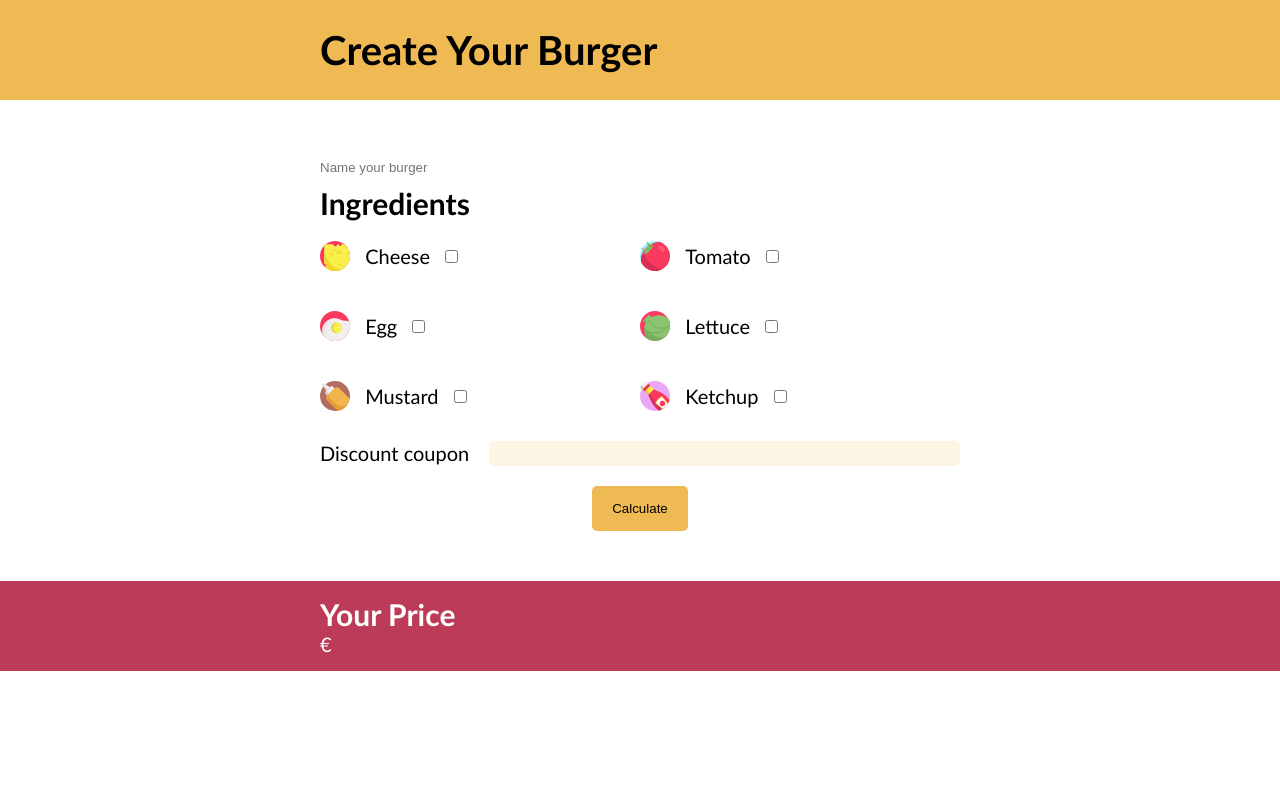
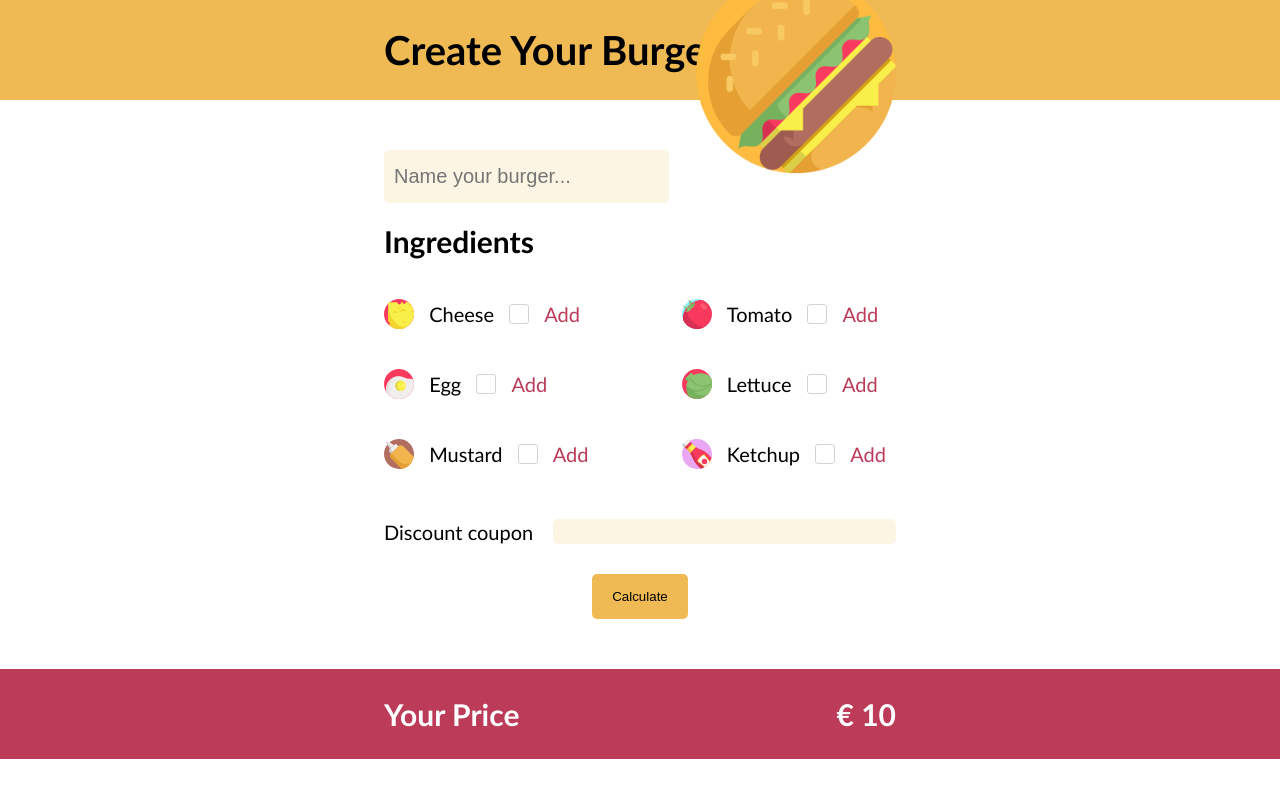
Before and after one commit to Dueel/js-burger, a plain HTML site: page index.html in a window 1280 px wide. Drawn offline with Linux system fonts and the light colour scheme.

Commit message:
Css completo

```diff
--- a/css/master.css
+++ b/css/master.css
@@ -31,23 +31,44 @@ footer{
 }
 
 .container{
-    width: 50%;
+    width: 40%;
     margin: 0 auto;
+    position: relative;
 }
 
 footer .container{
+    display: flex;
     justify-content: space-between;
 }
 
+header h1{
+    display: inline-block;
+}
+
+header img{
+    position: absolute;
+    width: 200px;
+    right: 0;
+    bottom: -100px;
+}
+
 #nameBurger{
+    margin-bottom: 20px;
+    padding:  15px 10px;
+    font-size: 20px;
+
+    background-color: #FDF5E4;
     border: none;
-    padding: 10px 0;
+    border-radius: 5px;
 }
 
 ul{
     display: flex;
     flex-direction: column;
+    align-content: space-between;
     flex-wrap: wrap;
+
+    margin: 20px 0;
     height: 220px;
     list-style: none;
 }
@@ -69,10 +90,49 @@ li span{
     margin: 0 10px;
 }
 
+li span:last-child{
+    color: #BC3B59;
+}
+
+li input[type=checkbox]{
+    position: absolute;
+    width: 20px;
+    height: 20px;
+    opacity: 0;
+    pointer-events: none;
+}
+
+.toggle{
+    display: inline-block;
+    width: 20px;
+    height: 20px;
+    border-radius: 3px;
+    border: 1px solid lightgrey;
+    background-color: white;
+
+    color: black;
+    text-align: center;
+}
+
+.toggle .fa-check{
+    display: none;
+    margin: auto;
+    line-height: 20px;
+}
+
+.ingredients:checked ~ .toggle{
+    border: none;
+    background-color: #BC3B59;
+}
+
+.ingredients:checked ~ .toggle .fa-check{
+    display: block;
+}
+
 .divCoupon{
     display: flex;
     justify-content: space-between;
-
+    align-items: center;
 }
 
 #coupon{
@@ -88,7 +148,7 @@ li span{
 #calculate{
     display: block;
     margin: 0 auto;
-    margin-top: 20px;
+    margin-top: 30px;
     padding: 15px 20px;
 
     background-color: #EFBA54;
--- a/index.html
+++ b/index.html
@@ -4,6 +4,7 @@
     <meta charset="UTF-8">
     <meta http-equiv="X-UA-Compatible" content="IE=edge">
     <meta name="viewport" content="width=device-width, initial-scale=1.0">
+    <link rel="stylesheet" href="https://cdnjs.cloudflare.com/ajax/libs/font-awesome/5.15.2/css/all.min.css">
     <link rel="stylesheet" href="css/master.css">
     <title>Document</title>
 </head>
@@ -11,50 +12,73 @@
     <header>
         <div class="container">
             <h1>Create Your Burger</h1>
+            <img src="img/burger-top.png" alt="">
         </div>
     </header>
 
     <main>
         <div class="container">
 
-            <input type="text" name="" id="nameBurger" placeholder="Name your burger">
+            <input type="text" name="" id="nameBurger" placeholder="Name your burger...">
 
             <h2>Ingredients</h2>
 
-            <div class="divList">
                 <ul>
                     <li>
                         <img src="img/cheese.svg" alt="">
                         <span>Cheese</span>
                         <input class="ingredients" type="checkbox" name="cheese" id="cheese" data-price="2">
+                        <div class="toggle">
+                           <i class="fas fa-check"></i>
+                        </div>
+                        <span>Add</span>
                     </li>
                     <li>
                         <img src="img/fried-egg.svg" alt="">
                         <span>Egg</span>
                         <input class="ingredients" type="checkbox" name="egg" id="egg" data-price="3">
+                        <div class="toggle">
+                            <i class="fas fa-check"></i>
+                         </div>
+                        <span>Add</span>
                     </li>
                     <li>
                         <img src="img/mustard.svg" alt="">
                         <span>Mustard</span>
                         <input class="ingredients" type="checkbox" name="mustard" id="mustard" data-price="4">
+                        <div class="toggle">
+                            <i class="fas fa-check"></i>
+                         </div>
+                        <span>Add</span>
                     </li>
                     <li>
                         <img src="img/tomato.svg" alt="">
                         <span>Tomato</span>
                         <input class="ingredients" type="checkbox" name="tomato" id="tomato" data-price="1">
+                        <div class="toggle">
+                            <i class="fas fa-check"></i>
+                         </div>
+                        <span>Add</span>
                     </li>
                     <li>
                         <img src="img/lettuce.svg" alt="">
                         <span>Lettuce</span>
                         <input class="ingredients" type="checkbox" name="lettuce" id="lettuce" data-price="6">
+                        <div class="toggle">
+                            <i class="fas fa-check"></i>
+                         </div>
+                        <span>Add</span>
                     </li>
                     <li>
                         <img src="img/ketchup.svg" alt="">
                         <span>Ketchup</span>
                         <input class="ingredients" type="checkbox" name="ketchup" id="ketchup" data-price="1">
+                        <div class="toggle">
+                            <i class="fas fa-check"></i>
+                         </div>
+                        <span>Add</span>
                     </li>
                 </ul>
-            </div>
 
             <div class="divCoupon">
                 <p>Discount coupon</p>
@@ -70,8 +94,10 @@
     <footer>
         <div class="container">
             <h2>Your Price</h2>
-            <span>&euro;</span>
-            <span id="total"></span>
+            <h2>
+                <span>&euro;</span>
+                <span id="total">10</span>
+            </h2>
         </div>
     </footer>
 
```
